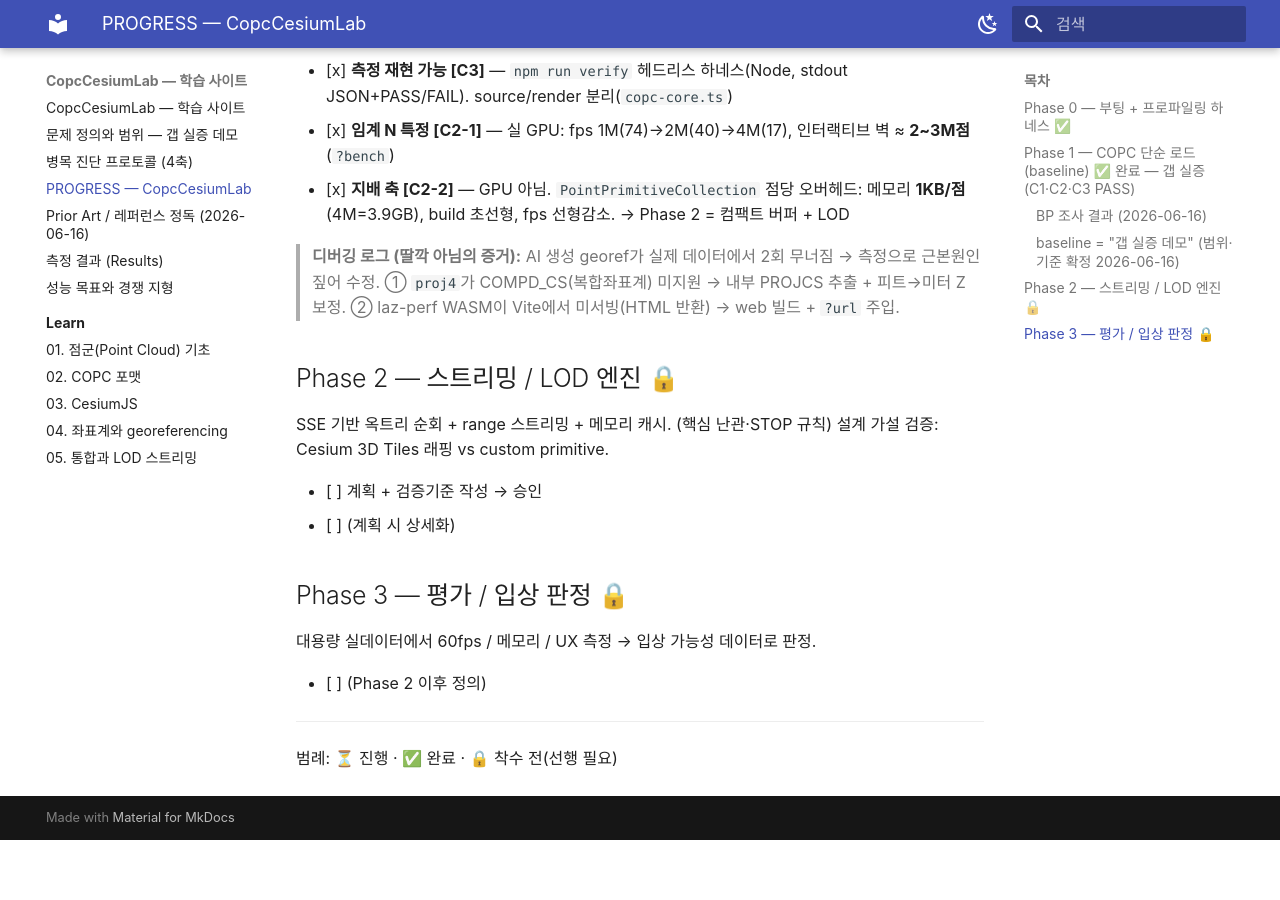
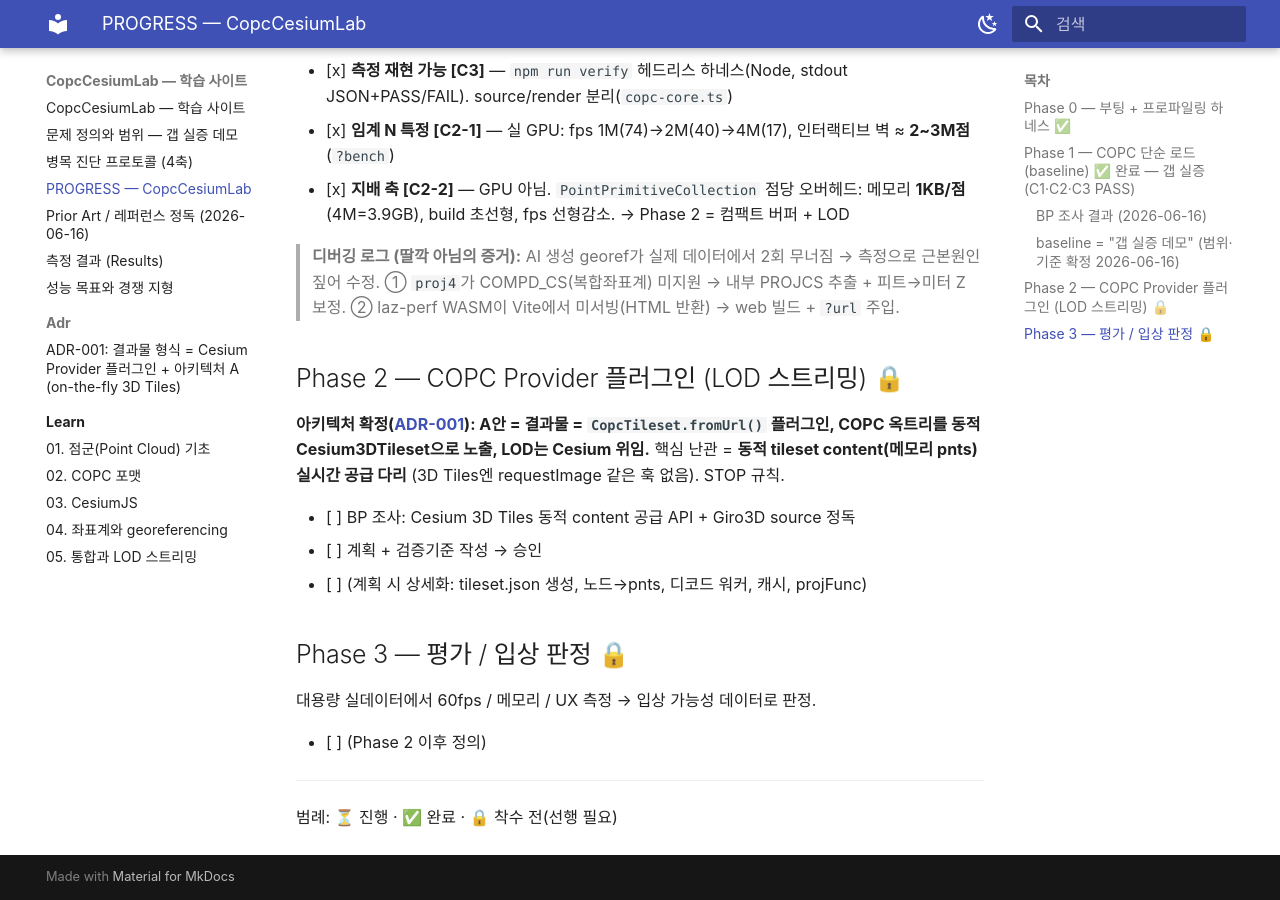
Before and after one commit to thissak/copc-cesium, an MkDocs documentation site: the page built from docs/PROGRESS.md, in a window 1280 px wide and 900 px high, scrolled down 1558 px. Built offline with MkDocs 1.6.1 and Material for MkDocs 9.7.7, drawn with Linux system fonts in a browser that asks for light colours; before the commit the page ends 2398 px from its top, so only the background shows below that.

Commit message:
docs(adr): ADR-001 결과물=Cesium provider 플러그인 + 아키텍처 A 확정
- 과제 힌트(COG용 TIFFImageryProvider 유사) → fromUrl 스타일 provider 플러그인 형식 확정
- 아키텍처 A: COPC 옥트리를 동적 Cesium3DTileset으로 노출, LOD/컬링은 Cesium 위임 (B custom·C Potree 기각)
- 핵심 난관 명시: 3D Tiles 동적 content(메모리 pnts) 공급 다리 = Phase 2 주 엔지니어링·갭의 정체
- PROGRESS Phase 2 갱신

Co-Authored-By: Claude Opus 4.8 (1M context) <noreply@anthropic.com>

````diff
--- a/docs/PROGRESS.md
+++ b/docs/PROGRESS.md
@@ -40,12 +40,13 @@
 > **디버깅 로그 (딸깍 아님의 증거):** AI 생성 georef가 실제 데이터에서 2회 무너짐 → 측정으로 근본원인 짚어 수정.
 > ① `proj4`가 COMPD_CS(복합좌표계) 미지원 → 내부 PROJCS 추출 + 피트→미터 Z 보정. ② laz-perf WASM이 Vite에서 미서빙(HTML 반환) → web 빌드 + `?url` 주입.
 
-## Phase 2 — 스트리밍 / LOD 엔진 🔒
-SSE 기반 옥트리 순회 + range 스트리밍 + 메모리 캐시. (핵심 난관·STOP 규칙)
-설계 가설 검증: Cesium 3D Tiles 래핑 vs custom primitive.
+## Phase 2 — COPC Provider 플러그인 (LOD 스트리밍) 🔒
+**아키텍처 확정([ADR-001](adr/001-provider-plugin-architecture-A.md)): A안 = 결과물 = `CopcTileset.fromUrl()` 플러그인, COPC 옥트리를 동적 Cesium3DTileset으로 노출, LOD는 Cesium 위임.**
+핵심 난관 = **동적 tileset content(메모리 pnts) 실시간 공급 다리** (3D Tiles엔 requestImage 같은 훅 없음). STOP 규칙.
 
+- [ ] BP 조사: Cesium 3D Tiles 동적 content 공급 API + Giro3D source 정독
 - [ ] 계획 + 검증기준 작성 → 승인
-- [ ] (계획 시 상세화)
+- [ ] (계획 시 상세화: tileset.json 생성, 노드→pnts, 디코드 워커, 캐시, projFunc)
 
 ## Phase 3 — 평가 / 입상 판정 🔒
 대용량 실데이터에서 60fps / 메모리 / UX 측정 → 입상 가능성 데이터로 판정.
--- /dev/null
+++ b/docs/adr/001-provider-plugin-architecture-A.md
@@ -0,0 +1,58 @@
+# ADR-001: 결과물 형식 = Cesium Provider 플러그인 + 아키텍처 A (on-the-fly 3D Tiles)
+
+- **상태**: Accepted (2026-06-16)
+- **근거 문서**: [PROBLEM](../PROBLEM.md) · [STRATEGY](../STRATEGY.md) · [RESULTS](../RESULTS.md) · [REFERENCES](../REFERENCES.md)
+
+## 맥락
+
+- 과제: COPC 점군을 **변환 없이** CesiumJS에 직접 가시화.
+- 과제가 명시한 본보기: *"COG용 `TIFFImageryProvider`와 유사한 가시화 라이브러리 개발"* → **결과물 형식을 지정한 힌트.**
+- Phase 1 측정([RESULTS](../RESULTS.md)):
+  - naive(전량 로드 + `PointPrimitiveCollection`)는 **~2~3M점에서 무너짐** (메모리 1KB/점, 4M=3.9GB, fps 17). 지배축은 GPU가 아니라 **편의 API의 CPU·메모리 오버헤드**.
+  - 데이터축(fetch/decode)은 선형(무벽).
+  - 레퍼런스(deck.gl)는 **LOD 스트리밍 + 컴팩트 버퍼**로 멀쩡.
+- 갭: **"오픈소스 + Cesium + COPC LOD 스트리밍"** = 부재 (3회 확인). 닫힌 타깃(Eptium/viewer.copc.io)만 존재.
+
+## 결정
+
+1. **결과물 = 재사용 Cesium provider 플러그인.** `CopcTileset.fromUrl(url, options)` 스타일 (TIFFImageryProvider 패턴). 일회용 앱 아님.
+2. **아키텍처 = A (on-the-fly 3D Tiles).** COPC 옥트리를 **동적 `Cesium3DTileset`으로 노출**(geometricError = `spacing / 2^깊이`). Cesium SSE가 노드를 요청하면, 그 노드만 range로 읽어 **pnts로 실시간 변환**해 공급. **LOD·컬링·스트리밍 traversal은 Cesium에 위임.**
+3. **기각**: B(custom primitive — Cesium이 가진 LOD를 재발명), C(Potree 오버레이 — Cesium 플러그인이 아니라 별도 렌더러, 과제 취지 위반).
+4. **CRS**: proj4 + `projFunc` 옵션 (COMPD_CS는 내부 PROJCS 추출 + 선형단위 Z 보정으로 해결됨 — `copc-core.ts`).
+5. **점 표현**: 컴팩트 typed buffer (점당 객체 금지 — C2 교훈).
+
+## API 스케치
+
+```ts
+import { Viewer } from 'cesium';
+import { CopcTileset } from 'copc-cesium';
+
+const viewer = new Viewer('app');
+const copc = await CopcTileset.fromUrl('https://…/autzen.copc.laz', {
+  pointSize: 2,
+  colorBy: 'elevation' | 'rgb' | 'classification' | 'intensity',
+  maximumScreenSpaceError: 16,  // Cesium LOD 노브
+  projFunc,                     // 비 4326/3857 CRS 처리
+});
+viewer.scene.primitives.add(copc);
+copc.destroy();                 // 생명주기
+```
+
+| TIFFImageryProvider (COG) | 우리 (COPC) |
+|---|---|
+| `fromUrl(url, options)` | `fromUrl(url, options)` |
+| COG 오버뷰 = LOD | COPC 옥트리 깊이 = LOD |
+| `requestImage(x,y,z)` ← Cesium 콜백 | Cesium3DTileset 노드 content 요청 ← Cesium 콜백 |
+| 타일 → 2D 이미지 | 노드 → .pnts (점 묶음) |
+| `imageryLayers.addImageryProvider` | `scene.primitives.add` |
+
+## 결과 (Consequences)
+
+- **(+)** Cesium의 SSE/컬링/LOD/캐시 기계를 재사용 → LOD를 손코딩 안 함. 과제 형식 부합. COPC 무변환 약속 실현. `fromUrl` 단순 API로 재사용성↑.
+- **(−/핵심 위험)** 3D Tiles엔 `requestImage` 같은 **깔끔한 content 공급 훅이 없다.** `Cesium3DTileset`은 보통 URL에서 content를 불러온다. → **옥트리를 동적 tileset으로 만들고 노드 content(메모리 pnts)를 실시간 공급하는 다리**를 직접 놔야 한다. **이 다리가 Phase 2의 주 엔지니어링이자, 오픈+Cesium에 아무도 안 만든 갭의 정체.**
+- LOD는 위임하므로 우리 일은 **content 공급 + 디코드(워커) + 메모리 캐시**로 이동.
+- 검증: Phase 1 하네스(`verify`/`sweep`/`?bench`) 재사용. 실 GPU fps는 사용자 머신에서.
+
+## 다음
+
+Phase 2 계획(검증기준 포함)에서 "동적 tileset content 공급" 다리의 구체 방식을 정하고 BP 조사(Cesium 3D Tiles 동적 content API, Giro3D source 정독)로 착수.
````
